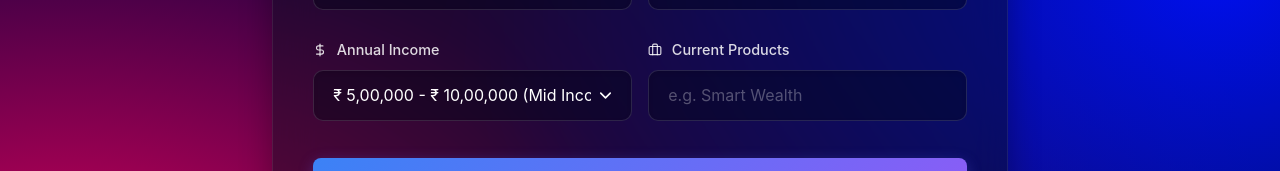
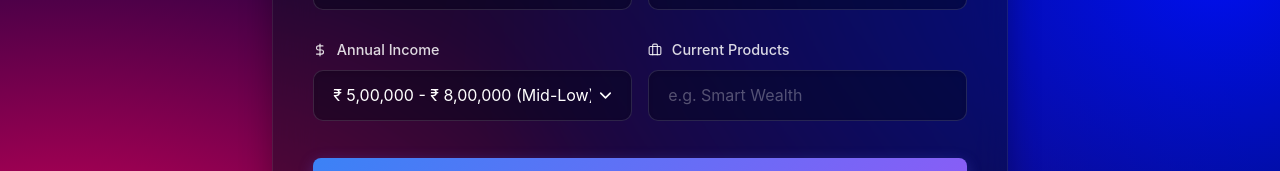
Before and after one commit to ram-sapkal/Financial-Perception, a React app: page / in a window 1280 px wide. Both pictures are taken after a click on the button "Manual Entry". Shown: the part 434-605 px from the top of the page. Built offline with nearby package versions, Linux system fonts and the light colour scheme; the HTML template or start-up script is replaced by a standard one.

Commit message:
feat: widen annual income dropdown range options

```diff
--- a/src/ManualForm.jsx
+++ b/src/ManualForm.jsx
@@ -111,9 +111,12 @@ export default function ManualForm() {
             onChange={handleChange}
             className="form-control"
           >
-            <option value="400000">₹ 0 - ₹ 5,00,000 (Low Income)</option>
-            <option value="750000">₹ 5,00,000 - ₹ 10,00,000 (Mid Income)</option>
-            <option value="1500000">₹ 10,00,000+ (High Income)</option>
+            <option value="250000">₹ 0 - ₹ 3,00,000 (Very Low)</option>
+            <option value="450000">₹ 3,00,000 - ₹ 5,00,000 (Low)</option>
+            <option value="750000">₹ 5,00,000 - ₹ 8,00,000 (Mid-Low)</option>
+            <option value="950000">₹ 8,00,000 - ₹ 10,00,000 (Mid-High)</option>
+            <option value="1500000">₹ 10,00,000 - ₹ 20,00,000 (High)</option>
+            <option value="2500000">₹ 20,00,000+ (Very High)</option>
           </select>
         </div>
 
```
